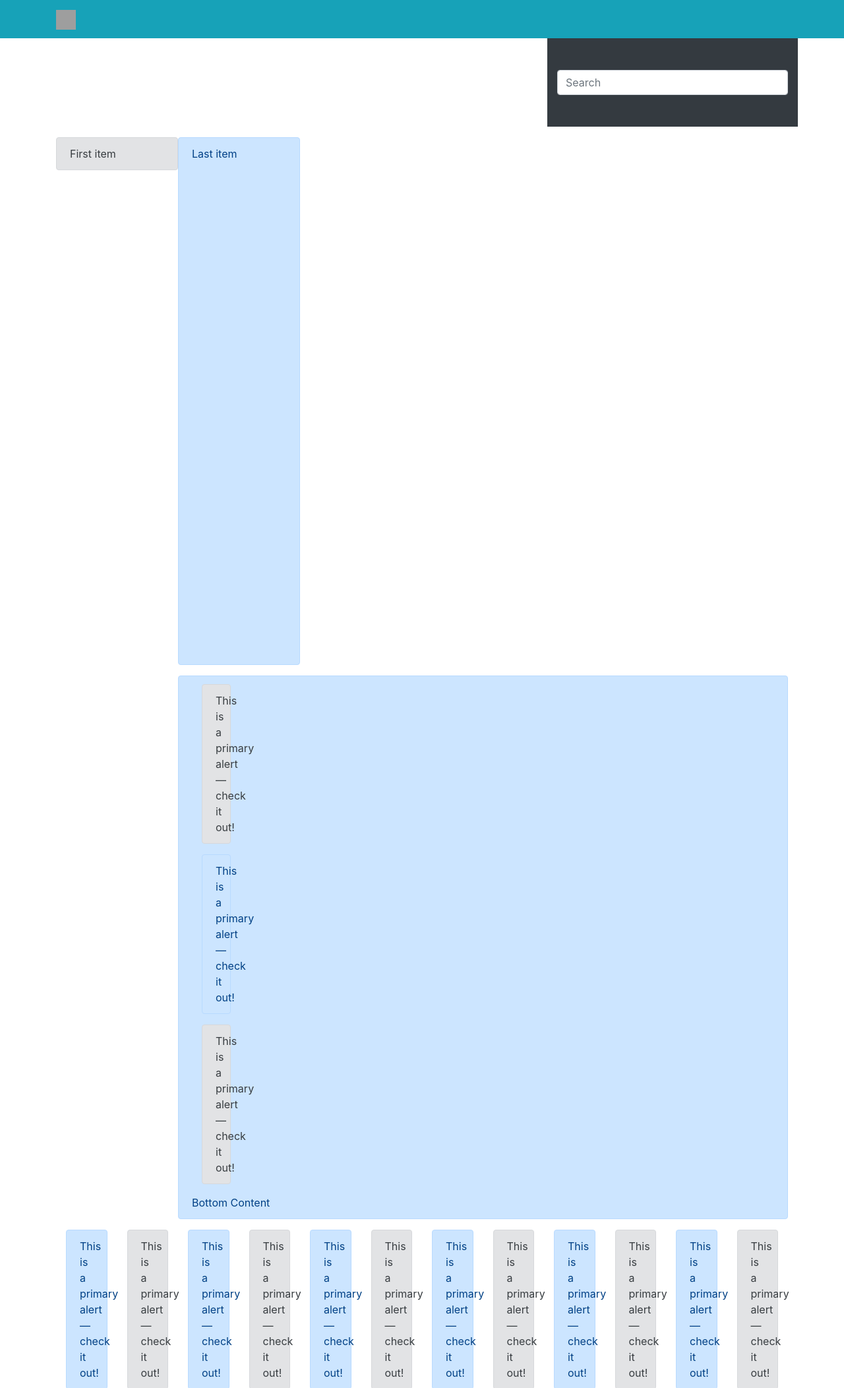
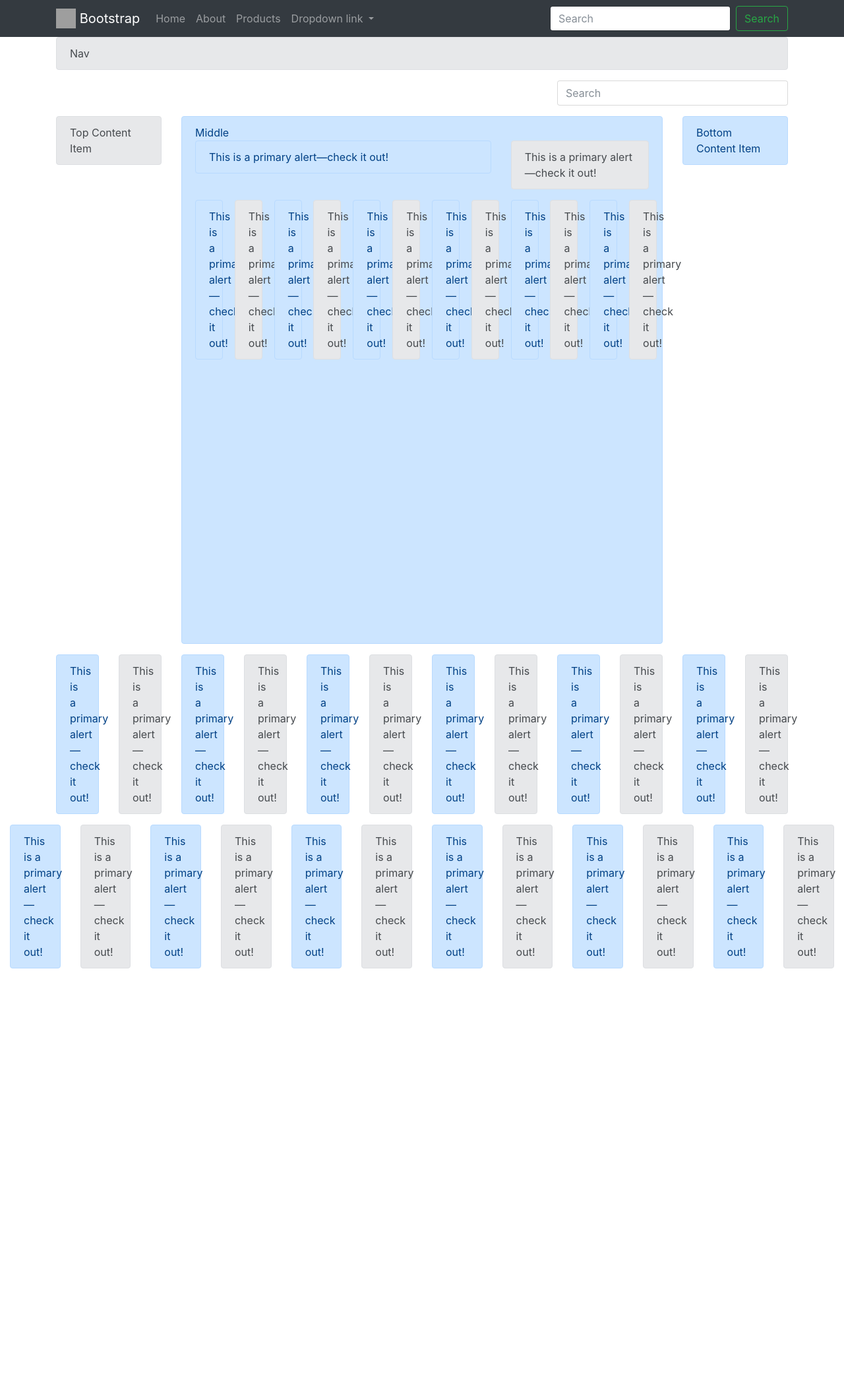
Before and after one commit to ravi19999/Django-Ecommerce, a Django app: page /bootstrap/ in a window 1280 px wide. Shown: the top 2104 px of the page at 66% size. After the commit the page ends 1468 px from the top, so only its background shows below. Run offline with Django 3.2, Linux system fonts and the light colour scheme; some libraries are stand-ins or nearby versions; grey boxes are pictures that could not be loaded.

Commit message:
Added the search component to the navbar

```diff
--- a/src/templates/bootstrap/example.html
+++ b/src/templates/bootstrap/example.html
@@ -1,4 +1,4 @@
-<!doctype html>
+<!DOCTYPE html>
 <html lang="en">
 
     <head>
@@ -7,138 +7,317 @@
         <meta name="viewport" content="width=device-width, initial-scale=1, shrink-to-fit=no">
 
         <!-- Bootstrap CSS -->
-        <link rel="stylesheet" href="https://maxcdn.bootstrapcdn.com/bootstrap/4.0.0/css/bootstrap.min.css"
-            integrity="sha384-Gn5384xqQ1aoWXA+058RXPxPg6fy4IWvTNh0E263XmFcJlSAwiGgFAW/dAiS6JXm" crossorigin="anonymous">
-
-        <title>Hello, world!</title>
+        <link rel="stylesheet" href="https://maxcdn.bootstrapcdn.com/bootstrap/4.0.0-beta/css/bootstrap.min.css"
+            integrity="sha384-/Y6pD6FV/Vv2HJnA6t+vslU6fwYXjCFtcEpHbNJ0lyAFsXTsjBbfaDjzALeQsN6M" crossorigin="anonymous">
     </head>
 
     <body>
 
-        <nav class="navbar navbar-expand-sm navbar-light bg-info">
-            <div class="container">
+
+        <nav class="navbar navbar-expand-md navbar-dark bg-dark">
+            <div class='container'>
                 <a class="navbar-brand" href="#">
-                    <img src="http://getbootstrap.com/docs/4.0/assets/brand/bootstrap-solid.svg" width="30" height="30"
-                        alt="">
+                    <img src="http://getbootstrap.com/assets/brand/bootstrap-solid.svg" width="30" height="30"
+                        class="d-inline-block align-top" alt="">
+                    Bootstrap
                 </a>
-                <button class="navbar-toggler" type="button" data-toggle='collapse' data-target='#navbarCollapseLink'
-                    aria-expanded="false" aria-label="toggle navigation">
-                    <span class="navbar-toggler-icon"></span>
+                <button class='navbar-toggler' type='button' data-toggle='collapse' data-target='#navbarCollapseLinks'
+                    aria-expanded='false' aria-label='Toggle Navigation'>
+                    <span class='navbar-toggler-icon'></span>
                 </button>
-                <div class="collapse" id="navbarCollapseLink">
-                    <ul class="navbar-nav">
-                        <li class="nav-item">
-                            <a href="#" class="nav-link">Home</a>
+
+
+
+
+                <div class='collapse navbar-collapse' id='navbarCollapseLinks'>
+                    <ul class='navbar-nav'>
+                        <li class='nav-item'>
+                            <a href='#' class='nav-link'>Home</a>
                         </li>
-                        <li class="nav-item">
-                            <a href="#" class="nav-link">About</a>
+                        <li class='nav-item'>
+                            <a href='#' class='nav-link'>About</a>
                         </li>
-                        <li class="nav-item">
-                            <a href="#" class="nav-link">Contact</a>
+                        <li class='nav-item'>
+                            <a href='#' class='nav-link'>Products</a>
                         </li>
+                        <li class="nav-item dropdown">
+                            <a class="nav-link dropdown-toggle" href="http://example.com" id="navbarDropdownMenuLink"
+                                data-toggle="dropdown" aria-haspopup="true" aria-expanded="false">
+                                Dropdown link
+                            </a>
+                            <div class="dropdown-menu dropdown-menu-left" aria-labelledby="navbarDropdownMenuLink">
+                                <a class="dropdown-item" href="#">Action</a>
+                                <a class="dropdown-item" href="#">Another action</a>
+                                <a class="dropdown-item" href="#">Something else here</a>
+                            </div>
+                        </li>
+
                     </ul>
+
+
+                    <form class="form-inline ml-auto">
+                        <input class="form-control mr-sm-2" type="text" placeholder="Search" aria-label="Search">
+                        <button class="btn btn-outline-success my-2 my-sm-0" type="submit">Search</button>
+                    </form>
                 </div>
             </div>
         </nav>
 
-        <div class="container">
-            <div class="row">
 
-                <div class="col-12 col-sm-12 col-md-6 col-lg-4 py-5 mb-3 bg-dark ml-auto">
-                    <input type="text" class="form-control" placeholder="Search">
+
+
+
+
+        <div class='container'>
+            <div class='row'>
+                <div class='col-12'>
+                    <div class="alert alert-secondary" role="alert">
+                        Nav
                     </div>
                 </div>
 
-            <div class="row no-gutters">
-                <div class="col-4 col-lg-2 order-1">
-                    <div class="alert alert-secondary">
-                        First item
+            </div>
+
+            <div class='row mb-3'>
+
+                <div class='col-12 col-sm-12 col-md-6 col-lg-4 ml-auto'>
+                    <input type='text' class='form-control' placeholder="Search">
+                </div>
+
+            </div>
+            <div class='row'>
+                <div class='col-11 mx-auto col-lg-2 order-12'>
+                    <div class="alert alert-primary" role="alert">
+                        Bottom Content Item
                     </div>
                 </div>
-                <div class="col-10 ml-auto order-3">
+                <div class='col-11 col-lg-8 mx-auto order-6'>
+                    <div class="alert alert-primary" role="alert" style='min-height: 800px;'>
+                        Middle
+
+                        <div class='row'>
+                            <div class='col-8'>
                                 <div class="alert alert-primary" role="alert">
-                        <div class="col-1">
+                                    This is a primary alert—check it out!
+                                </div>
+                            </div>
+                            <div class='col-4'>
                                 <div class="alert alert-secondary" role="alert">
                                     This is a primary alert—check it out!
                                 </div>
                             </div>
-                        <div class="col-1">
+
+                        </div>
+                        <div class='row'>
+                            <div class='col-1'>
                                 <div class="alert alert-primary" role="alert">
                                     This is a primary alert—check it out!
                                 </div>
                             </div>
-                        <div class="col-1">
+                            <div class='col-1'>
                                 <div class="alert alert-secondary" role="alert">
                                     This is a primary alert—check it out!
                                 </div>
                             </div>
-                        Bottom Content
-                    </div>
-                </div>
-                <div class="col-4 col-lg-2 order-2">
-                    <div class="alert alert-primary" role="alert" style="min-height:800px;">
-                        Last item </div>
-                </div>
-            </div>
-
-            <div class="container">
-                <div class="row">
-                    <div class="col-1">
+                            <div class='col-1'>
                                 <div class="alert alert-primary" role="alert">
                                     This is a primary alert—check it out!
                                 </div>
                             </div>
-                    <div class="col-1">
+                            <div class='col-1'>
                                 <div class="alert alert-secondary" role="alert">
                                     This is a primary alert—check it out!
                                 </div>
                             </div>
-                    <div class="col-1">
+                            <div class='col-1'>
                                 <div class="alert alert-primary" role="alert">
                                     This is a primary alert—check it out!
                                 </div>
                             </div>
-                    <div class="col-1">
+                            <div class='col-1'>
                                 <div class="alert alert-secondary" role="alert">
                                     This is a primary alert—check it out!
                                 </div>
                             </div>
-                    <div class="col-1">
+                            <div class='col-1'>
                                 <div class="alert alert-primary" role="alert">
                                     This is a primary alert—check it out!
                                 </div>
                             </div>
-                    <div class="col-1">
+                            <div class='col-1'>
                                 <div class="alert alert-secondary" role="alert">
                                     This is a primary alert—check it out!
                                 </div>
                             </div>
-                    <div class="col-1">
+                            <div class='col-1'>
                                 <div class="alert alert-primary" role="alert">
                                     This is a primary alert—check it out!
                                 </div>
                             </div>
-                    <div class="col-1">
+                            <div class='col-1'>
                                 <div class="alert alert-secondary" role="alert">
                                     This is a primary alert—check it out!
                                 </div>
                             </div>
-                    <div class="col-1">
+                            <div class='col-1'>
                                 <div class="alert alert-primary" role="alert">
                                     This is a primary alert—check it out!
                                 </div>
                             </div>
-                    <div class="col-1">
+                            <div class='col-1'>
                                 <div class="alert alert-secondary" role="alert">
                                     This is a primary alert—check it out!
                                 </div>
                             </div>
-                    <div class="col-1">
+
+                        </div>
+
+
+
+                    </div>
+                </div>
+                <div class='col-12 col-lg-2 order-1'>
+                    <div class="alert alert-secondary" role="alert">
+                        Top Content Item
+                    </div>
+                </div>
+
+            </div>
+
+
+        </div>
+
+
+
+
+
+
+
+
+        <div class='container'>
+            <div class='row'>
+                <div class='col-1'>
                     <div class="alert alert-primary" role="alert">
                         This is a primary alert—check it out!
                     </div>
                 </div>
-                    <div class="col-1">
+                <div class='col-1'>
+                    <div class="alert alert-secondary" role="alert">
+                        This is a primary alert—check it out!
+                    </div>
+                </div>
+                <div class='col-1'>
+                    <div class="alert alert-primary" role="alert">
+                        This is a primary alert—check it out!
+                    </div>
+                </div>
+                <div class='col-1'>
+                    <div class="alert alert-secondary" role="alert">
+                        This is a primary alert—check it out!
+                    </div>
+                </div>
+                <div class='col-1'>
+                    <div class="alert alert-primary" role="alert">
+                        This is a primary alert—check it out!
+                    </div>
+                </div>
+                <div class='col-1'>
+                    <div class="alert alert-secondary" role="alert">
+                        This is a primary alert—check it out!
+                    </div>
+                </div>
+                <div class='col-1'>
+                    <div class="alert alert-primary" role="alert">
+                        This is a primary alert—check it out!
+                    </div>
+                </div>
+                <div class='col-1'>
+                    <div class="alert alert-secondary" role="alert">
+                        This is a primary alert—check it out!
+                    </div>
+                </div>
+                <div class='col-1'>
+                    <div class="alert alert-primary" role="alert">
+                        This is a primary alert—check it out!
+                    </div>
+                </div>
+                <div class='col-1'>
+                    <div class="alert alert-secondary" role="alert">
+                        This is a primary alert—check it out!
+                    </div>
+                </div>
+                <div class='col-1'>
+                    <div class="alert alert-primary" role="alert">
+                        This is a primary alert—check it out!
+                    </div>
+                </div>
+                <div class='col-1'>
+                    <div class="alert alert-secondary" role="alert">
+                        This is a primary alert—check it out!
+                    </div>
+                </div>
+
+            </div>
+
+        </div>
+        <div class='container-fluid'>
+            <div class='row'>
+                <div class='col-1'>
+                    <div class="alert alert-primary" role="alert">
+                        This is a primary alert—check it out!
+                    </div>
+                </div>
+                <div class='col-1'>
+                    <div class="alert alert-secondary" role="alert">
+                        This is a primary alert—check it out!
+                    </div>
+                </div>
+                <div class='col-1'>
+                    <div class="alert alert-primary" role="alert">
+                        This is a primary alert—check it out!
+                    </div>
+                </div>
+                <div class='col-1'>
+                    <div class="alert alert-secondary" role="alert">
+                        This is a primary alert—check it out!
+                    </div>
+                </div>
+                <div class='col-1'>
+                    <div class="alert alert-primary" role="alert">
+                        This is a primary alert—check it out!
+                    </div>
+                </div>
+                <div class='col-1'>
+                    <div class="alert alert-secondary" role="alert">
+                        This is a primary alert—check it out!
+                    </div>
+                </div>
+                <div class='col-1'>
+                    <div class="alert alert-primary" role="alert">
+                        This is a primary alert—check it out!
+                    </div>
+                </div>
+                <div class='col-1'>
+                    <div class="alert alert-secondary" role="alert">
+                        This is a primary alert—check it out!
+                    </div>
+                </div>
+                <div class='col-1'>
+                    <div class="alert alert-primary" role="alert">
+                        This is a primary alert—check it out!
+                    </div>
+                </div>
+                <div class='col-1'>
+                    <div class="alert alert-secondary" role="alert">
+                        This is a primary alert—check it out!
+                    </div>
+                </div>
+                <div class='col-1'>
+                    <div class="alert alert-primary" role="alert">
+                        This is a primary alert—check it out!
+                    </div>
+                </div>
+                <div class='col-1'>
                     <div class="alert alert-secondary" role="alert">
                         This is a primary alert—check it out!
                     </div>
@@ -146,88 +325,17 @@
 
             </div>
         </div>
-        </div>
-
-
-        <div class="container-fluid">
-            <div class="row">
-                <div class="col-1">
-                    <div class="alert alert-primary" role="alert">
-                        This is a primary alert—check it out!
-                    </div>
-                </div>
-                <div class="col-1">
-                    <div class="alert alert-secondary" role="alert">
-                        This is a primary alert—check it out!
-                    </div>
-                </div>
-                <div class="col-1">
-                    <div class="alert alert-primary" role="alert">
-                        This is a primary alert—check it out!
-                    </div>
-                </div>
-                <div class="col-1">
-                    <div class="alert alert-secondary" role="alert">
-                        This is a primary alert—check it out!
-                    </div>
-                </div>
-                <div class="col-1">
-                    <div class="alert alert-primary" role="alert">
-                        This is a primary alert—check it out!
-                    </div>
-                </div>
-                <div class="col-1">
-                    <div class="alert alert-secondary" role="alert">
-                        This is a primary alert—check it out!
-                    </div>
-                </div>
-                <div class="col-1">
-                    <div class="alert alert-primary" role="alert">
-                        This is a primary alert—check it out!
-                    </div>
-                </div>
-                <div class="col-1">
-                    <div class="alert alert-secondary" role="alert">
-                        This is a primary alert—check it out!
-                    </div>
-                </div>
-                <div class="col-1">
-                    <div class="alert alert-primary" role="alert">
-                        This is a primary alert—check it out!
-                    </div>
-                </div>
-                <div class="col-1">
-                    <div class="alert alert-secondary" role="alert">
-                        This is a primary alert—check it out!
-                    </div>
-                </div>
-                <div class="col-1">
-                    <div class="alert alert-primary" role="alert">
-                        This is a primary alert—check it out!
-                    </div>
-                </div>
-                <div class="col-1">
-                    <div class="alert alert-secondary" role="alert">
-                        This is a primary alert—check it out!
-                    </div>
-                </div>
-            </div>
-        </div>
-
-
-
-
 
         <!-- Optional JavaScript -->
         <!-- jQuery first, then Popper.js, then Bootstrap JS -->
         <script src="https://code.jquery.com/jquery-3.2.1.slim.min.js"
             integrity="sha384-KJ3o2DKtIkvYIK3UENzmM7KCkRr/rE9/Qpg6aAZGJwFDMVNA/GpGFF93hXpG5KkN"
             crossorigin="anonymous"></script>
-        <script src="https://cdnjs.cloudflare.com/ajax/libs/popper.js/1.12.9/umd/popper.min.js"
-            integrity="sha384-ApNbgh9B+Y1QKtv3Rn7W3mgPxhU9K/ScQsAP7hUibX39j7fakFPskvXusvfa0b4Q"
+        <script src="https://cdnjs.cloudflare.com/ajax/libs/popper.js/1.11.0/umd/popper.min.js"
+            integrity="sha384-b/U6ypiBEHpOf/4+1nzFpr53nxSS+GLCkfwBdFNTxtclqqenISfwAzpKaMNFNmj4"
             crossorigin="anonymous"></script>
-        <script src="https://maxcdn.bootstrapcdn.com/bootstrap/4.0.0/js/bootstrap.min.js"
-            integrity="sha384-JZR6Spejh4U02d8jOt6vLEHfe/JQGiRRSQQxSfFWpi1MquVdAyjUar5+76PVCmYl"
+        <script src="https://maxcdn.bootstrapcdn.com/bootstrap/4.0.0-beta/js/bootstrap.min.js"
+            integrity="sha384-h0AbiXch4ZDo7tp9hKZ4TsHbi047NrKGLO3SEJAg45jXxnGIfYzk4Si90RDIqNm1"
             crossorigin="anonymous"></script>
     </body>
 
```
Lines whose indentation alone changed are shown as unchanged.
